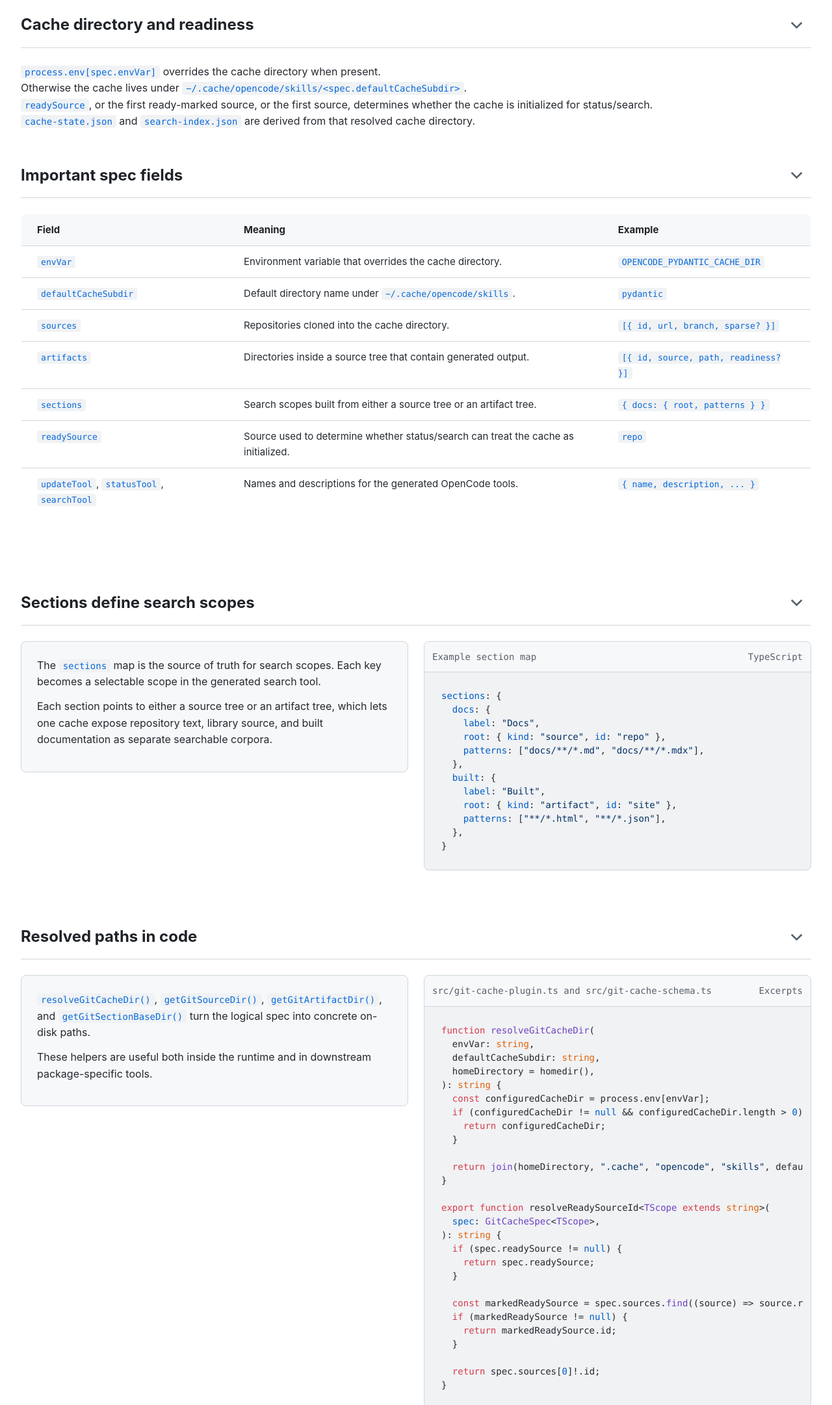
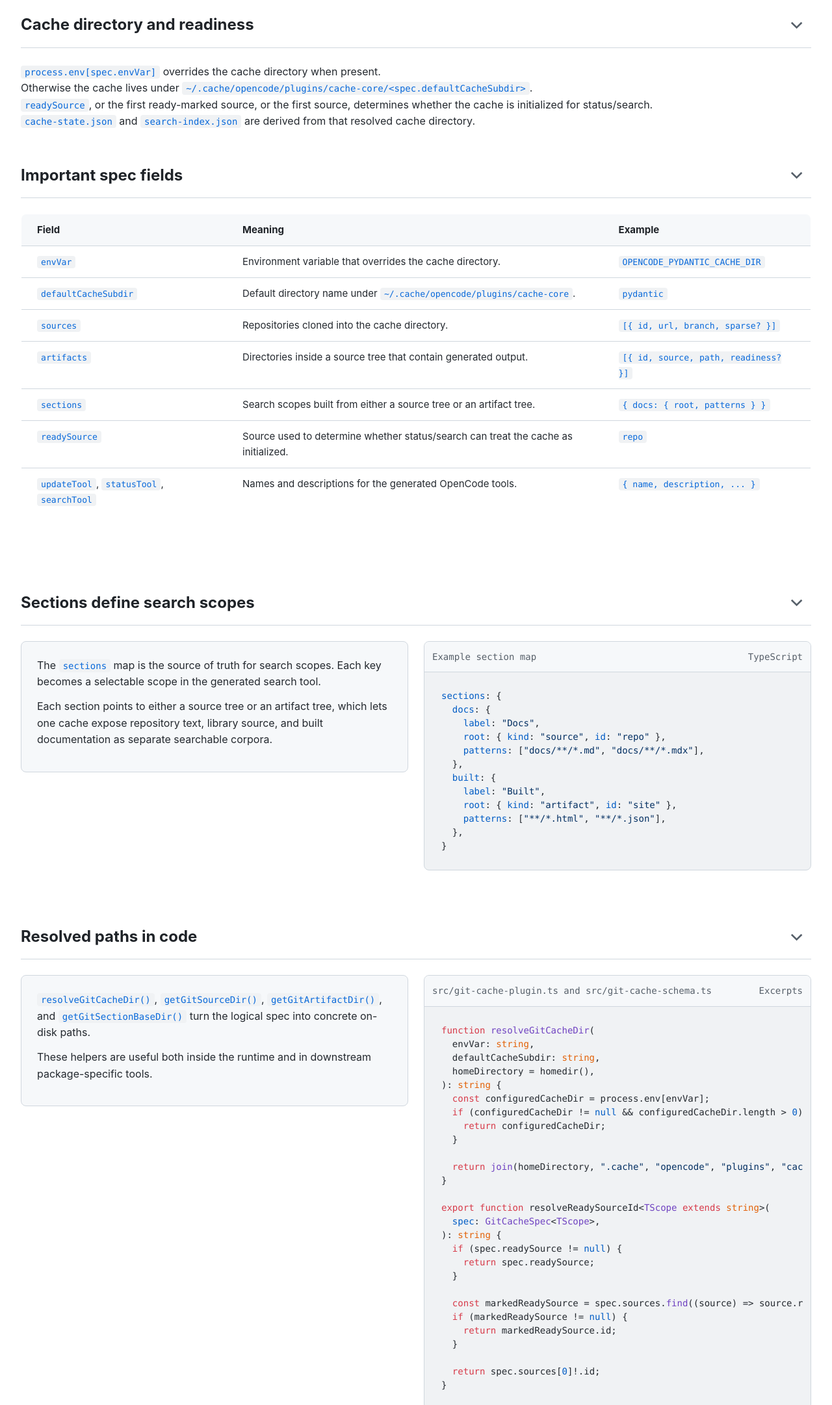
Before and after one commit to yriveiro/opencode-cache-core, a website: page docs/index.html in a window 1280 px wide. Shown: the part 6160-8323 px from the top of the page at 65% size. Drawn offline with nearby package versions, Linux system fonts and the light colour scheme.

Commit message:
feat: fix wrong cache path
Signed-off-by: Yago Riveiro <yago.riveiro@gmail.com>

```diff
--- a/docs/index.html
+++ b/docs/index.html
@@ -1179,7 +1179,7 @@ export function defineGitCacheSpec&lt;const TScope extends string&gt;(
           <div class="section-content">
             <ul>
               <li><code>process.env[spec.envVar]</code> overrides the cache directory when present.</li>
-              <li>Otherwise the cache lives under <code>~/.cache/opencode/skills/&lt;spec.defaultCacheSubdir&gt;</code>.</li>
+              <li>Otherwise the cache lives under <code>~/.cache/opencode/plugins/cache-core/&lt;spec.defaultCacheSubdir&gt;</code>.</li>
               <li><code>readySource</code>, or the first ready-marked source, or the first source, determines whether the cache is initialized for status/search.</li>
               <li><code>cache-state.json</code> and <code>search-index.json</code> are derived from that resolved cache directory.</li>
             </ul>
@@ -1199,7 +1199,7 @@ export function defineGitCacheSpec&lt;const TScope extends string&gt;(
                 <thead><tr><th>Field</th><th>Meaning</th><th>Example</th></tr></thead>
                 <tbody>
                   <tr><td><code>envVar</code></td><td>Environment variable that overrides the cache directory.</td><td><code>OPENCODE_PYDANTIC_CACHE_DIR</code></td></tr>
-                  <tr><td><code>defaultCacheSubdir</code></td><td>Default directory name under <code>~/.cache/opencode/skills</code>.</td><td><code>pydantic</code></td></tr>
+                  <tr><td><code>defaultCacheSubdir</code></td><td>Default directory name under <code>~/.cache/opencode/plugins/cache-core</code>.</td><td><code>pydantic</code></td></tr>
                   <tr><td><code>sources</code></td><td>Repositories cloned into the cache directory.</td><td><code>[{ id, url, branch, sparse? }]</code></td></tr>
                   <tr><td><code>artifacts</code></td><td>Directories inside a source tree that contain generated output.</td><td><code>[{ id, source, path, readiness? }]</code></td></tr>
                   <tr><td><code>sections</code></td><td>Search scopes built from either a source tree or an artifact tree.</td><td><code>{ docs: { root, patterns } }</code></td></tr>
@@ -1277,7 +1277,7 @@ export function defineGitCacheSpec&lt;const TScope extends string&gt;(
     return configuredCacheDir;
   }
 
-  return join(homeDirectory, ".cache", "opencode", "skills", defaultCacheSubdir);
+  return join(homeDirectory, ".cache", "opencode", "plugins", "cache-core", defaultCacheSubdir);
 }
 
 export function resolveReadySourceId&lt;TScope extends string&gt;(
--- a/src/git-cache-plugin.ts
+++ b/src/git-cache-plugin.ts
@@ -87,7 +87,7 @@ function resolveGitCacheDir(
 		return configuredCacheDir;
 	}
 
-	return join(homeDirectory, ".cache", "opencode", "skills", defaultCacheSubdir);
+	return join(homeDirectory, ".cache", "opencode", "plugins", "cache-core", defaultCacheSubdir);
 }
 
 export function formatCommandFailure(title: string, result: CommandResult): string {
```
Also changed, not shown: README.md.
